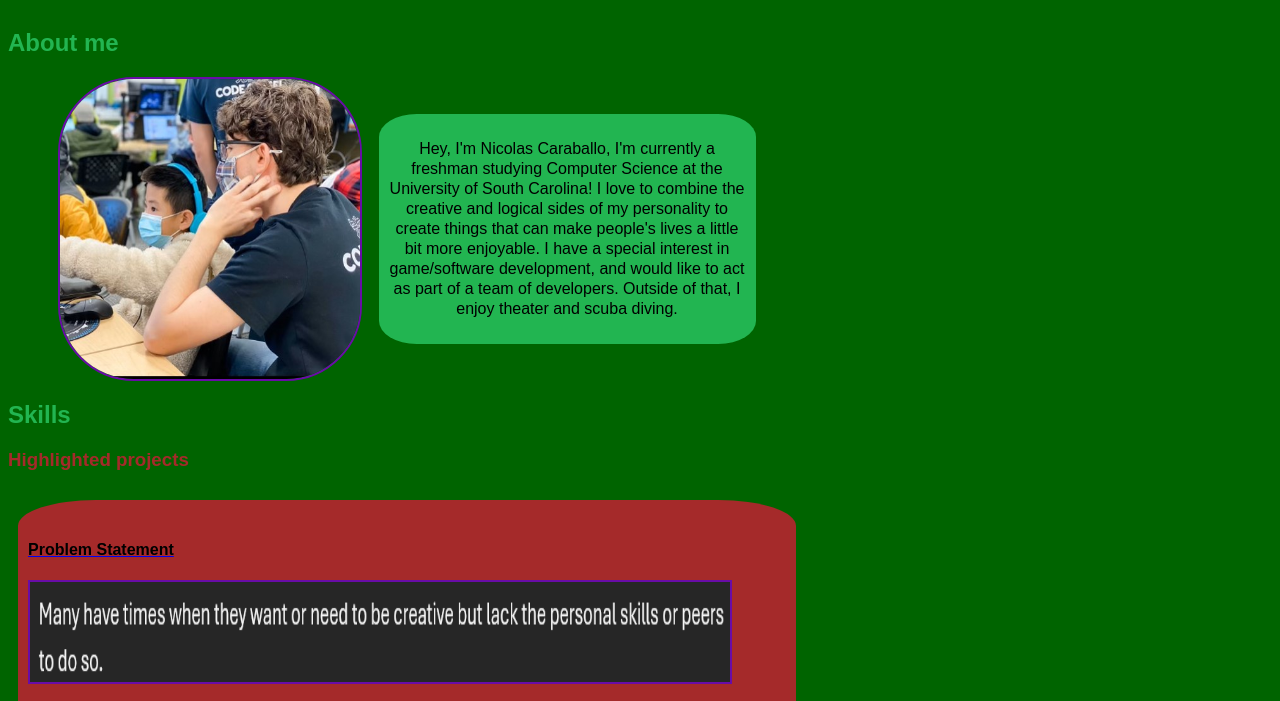
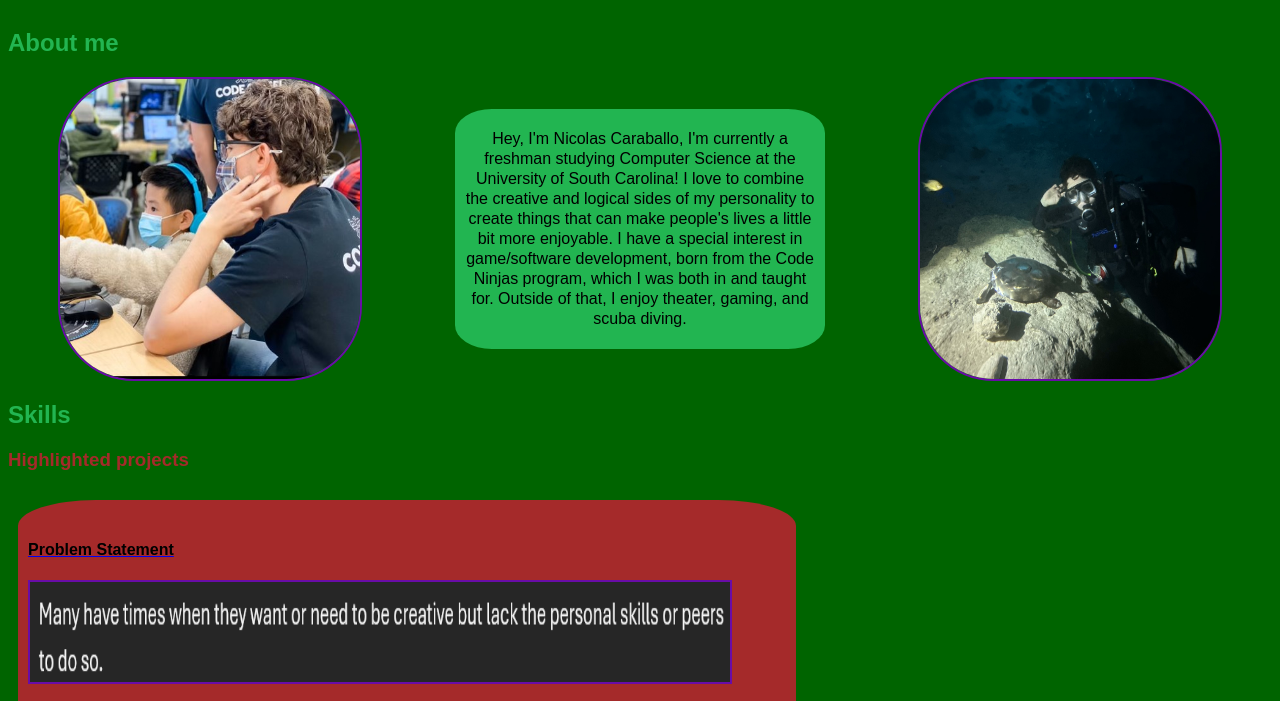
Before and after one commit to NicCaraballo/NicCaraballo.github.io, a plain HTML site: page index.html in a window 1280 px wide. Shown: the part 90-791 px from the top of the page. Drawn offline with Linux system fonts and the light colour scheme.

Commit message:
added additional image and text

```diff
--- a/index.html
+++ b/index.html
@@ -12,8 +12,9 @@
         <div class="about">
             <img src="images/Code_Sensei.jpg">
                 <p>
-                    Hey, I'm Nicolas Caraballo, I'm currently a freshman studying Computer Science at the University of South Carolina! I love to combine the creative and logical sides of my personality to create things that can make people's lives a little bit more enjoyable. I have a special interest in game/software development, and would like to act as part of a team of developers. Outside of that, I enjoy theater and scuba diving.
+                    Hey, I'm Nicolas Caraballo, I'm currently a freshman studying Computer Science at the University of South Carolina! I love to combine the creative and logical sides of my personality to create things that can make people's lives a little bit more enjoyable. I have a special interest in game/software development, born from the Code Ninjas program, which I was both in and taught for. Outside of that, I enjoy theater, gaming, and scuba diving.
                 </p>
+            <img src="images/Scuba.jpg">
 
         </div>
         <h2>Skills</h2>
--- a/styles.css
+++ b/styles.css
@@ -66,18 +66,18 @@ h4{
 .about{
     display:flex;
     flex-wrap:wrap;
-    margin-right: 500px;
+    margin-right: 50px;
     margin-left: 50px;
     justify-content: center;
 
 }
 
 .about p {
-    width:50%;
+    width:30%;
     text-align: center;
     margin: auto;
     line-height: 125%;
-    padding: 25px 10px;
+    padding: 20px 10px;
     background:rgb(34, 181, 81);
     border-radius: 10%;
 }
```
Also changed, not shown: images/Scuba.jpg (added).
